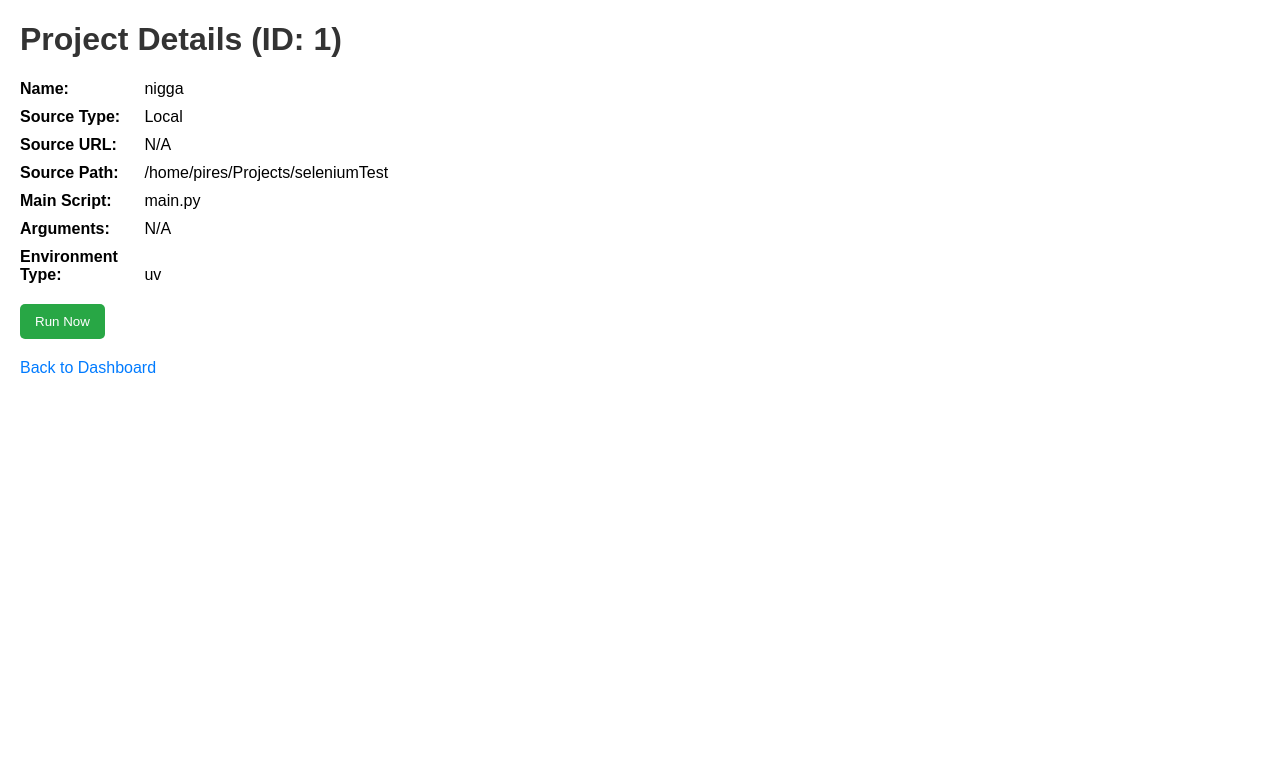
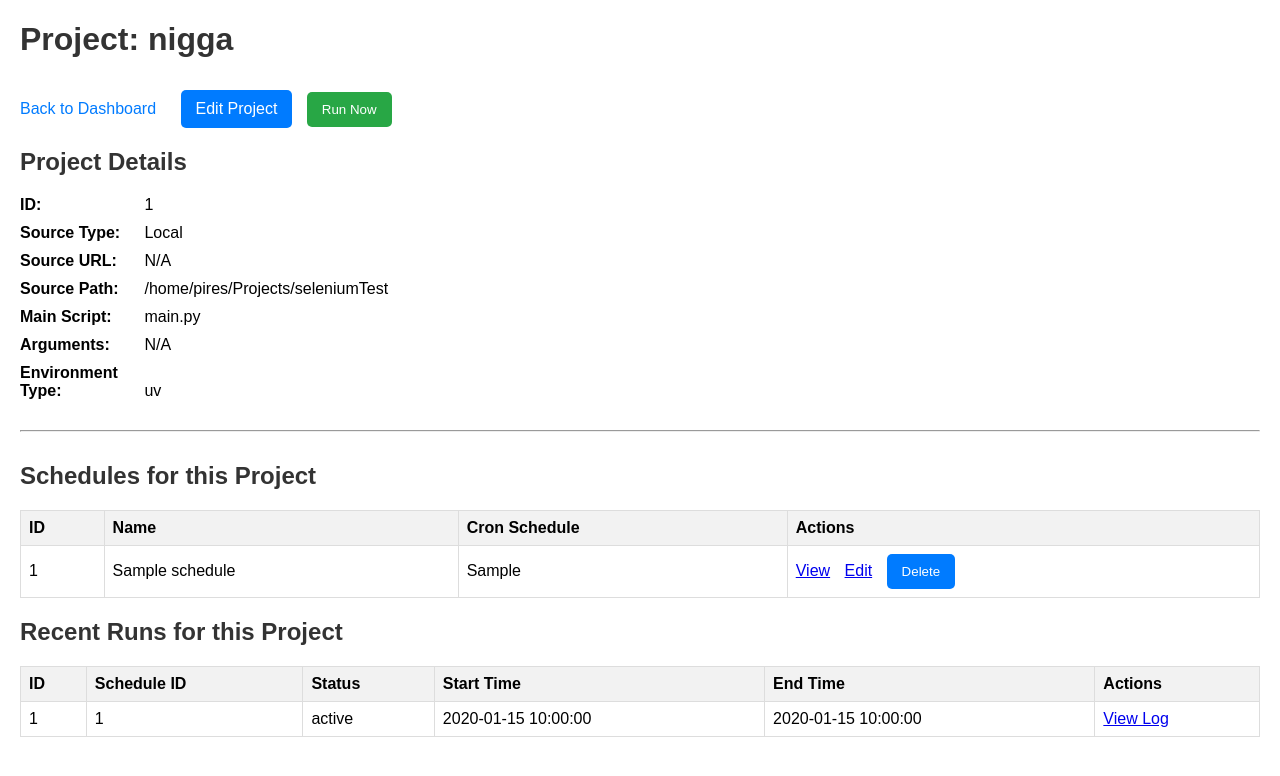
Before and after one commit to RPires27/PyOrchestrator, a FastAPI app: page /projects/1 in a window 1280 px wide. Shown: the top 776 px of the page. Run offline with FastAPI, Linux system fonts and the light colour scheme; tables that the repository leaves empty hold one stand-in row (values such as "Sample post").

Commit message:
feat: refactor UI to be project-centric, displaying schedules and runs on project detail page

```diff
--- a/app/crud/run.py
+++ b/app/crud/run.py
@@ -7,7 +7,10 @@ def get_run(db: Session, run_id: int):
     return db.query(Run).filter(Run.id == run_id).first()
 
 def get_runs(db: Session, skip: int = 0, limit: int = 100):
-    return db.query(Run).offset(skip).limit(limit).all()
+    return db.query(Run).order_by(Run.start_time.desc()).offset(skip).limit(limit).all()
+
+def get_runs_by_project_id(db: Session, project_id: int, skip: int = 0, limit: int = 100):
+    return db.query(Run).filter(Run.project_id == project_id).order_by(Run.start_time.desc()).offset(skip).limit(limit).all()
 
 def create_run(db: Session, run: RunCreate):
     db_run = Run(**run.model_dump())
--- a/app/main.py
+++ b/app/main.py
@@ -45,13 +45,9 @@ def shutdown_event():
 @app.get("/", response_class=HTMLResponse)
 async def dashboard(request: Request, db: Session = Depends(get_db)):
     projects_data = crud_project.get_projects(db)
-    schedules_data = crud_schedule.get_schedules(db)
-    runs_data = crud_run.get_runs(db, limit=10) # Get last 10 runs
     return templates.TemplateResponse("index.html", {
         "request": request,
-        "projects": projects_data,
-        "schedules": schedules_data,
-        "runs": runs_data
+        "projects": projects_data
     })
 
 @app.get("/projects/add", response_class=HTMLResponse)
@@ -157,12 +153,68 @@ async def create_schedule_from_form(
 
     return RedirectResponse(url="/", status_code=303)
 
+@app.get("/schedules/{schedule_id}/edit", response_class=HTMLResponse)
+async def edit_schedule_form(request: Request, schedule_id: int, db: Session = Depends(get_db)):
+    schedule = crud_schedule.get_schedule(db, schedule_id=schedule_id)
+    if schedule is None:
+        raise HTTPException(status_code=404, detail="Schedule not found")
+    projects_data = crud_project.get_projects(db) # Need projects for the dropdown
+    return templates.TemplateResponse("edit_schedule.html", {"request": request, "schedule": schedule, "projects": projects_data})
+
+@app.post("/schedules/{schedule_id}/edit", response_class=HTMLResponse)
+async def update_schedule_from_form(
+    request: Request,
+    schedule_id: int,
+    name: str = Form(...),
+    project_id: int = Form(...),
+    cron_schedule: str = Form(...),
+    db: Session = Depends(get_db)
+):
+    schedule_update = schema_schedule.ScheduleCreate(
+        name=name,
+        project_id=project_id,
+        cron_schedule=cron_schedule
+    )
+    db_schedule = crud_schedule.update_schedule(db, schedule_id=schedule_id, schedule=schedule_update)
+    if db_schedule is None:
+        raise HTTPException(status_code=404, detail="Schedule not found")
+
+    scheduler: SchedulerService = request.app.state.scheduler
+    try:
+        scheduler.remove_job(db_schedule.id)
+    except Exception as e:
+        print(f"Error removing job: {e}")
+    scheduler.schedule_job(db_schedule.id, db_schedule.project_id, db_schedule.cron_schedule)
+
+    return RedirectResponse(url="/", status_code=303)
+
+@app.post("/schedules/{schedule_id}/delete", response_class=RedirectResponse)
+async def delete_schedule_from_ui(request: Request, schedule_id: int, db: Session = Depends(get_db)):
+    db_schedule = crud_schedule.delete_schedule(db, schedule_id=schedule_id)
+    if db_schedule is None:
+        raise HTTPException(status_code=404, detail="Schedule not found")
+
+    scheduler: SchedulerService = request.app.state.scheduler
+    try:
+        scheduler.remove_job(db_schedule.id)
+    except Exception as e:
+        print(f"Error removing job: {e}")
+
+    return RedirectResponse(url="/", status_code=303)
+
 @app.get("/projects/{project_id}", response_class=HTMLResponse)
 async def project_detail(request: Request, project_id: int, db: Session = Depends(get_db)):
     project = crud_project.get_project(db, project_id=project_id)
     if project is None:
         raise HTTPException(status_code=404, detail="Project not found")
-    return templates.TemplateResponse("project_detail.html", {"request": request, "project": project})
+    schedules_data = crud_schedule.get_schedules_by_project_id(db, project_id=project_id)
+    runs_data = crud_run.get_runs_by_project_id(db, project_id=project_id, limit=10)
+    return templates.TemplateResponse("project_detail.html", {
+        "request": request,
+        "project": project,
+        "schedules": schedules_data,
+        "runs": runs_data
+    })
 
 @app.post("/projects/{project_id}/run", response_class=RedirectResponse)
 async def run_project_now(project_id: int, background_tasks: BackgroundTasks, db: Session = Depends(get_db)):
--- a/templates/project_detail.html
+++ b/templates/project_detail.html
@@ -4,17 +4,33 @@
     <title>Project Details</title>
     <style>
         body { font-family: Arial, sans-serif; margin: 20px; }
-        h1 { color: #333; }
+        h1, h2, h3 { color: #333; }
         div { margin-bottom: 10px; }
         strong { display: inline-block; width: 120px; }
-        .back-link { display: block; margin-top: 20px; color: #007bff; text-decoration: none; }
-        .run-now-button { padding: 10px 15px; background-color: #28a745; color: white; border: none; border-radius: 5px; cursor: pointer; margin-top: 10px; }
+        table { width: 100%; border-collapse: collapse; margin-bottom: 20px; }
+        th, td { border: 1px solid #ddd; padding: 8px; text-align: left; }
+        th { background-color: #f2f2f2; }
+        .back-link { display: inline-block; margin-top: 20px; margin-right: 20px; color: #007bff; text-decoration: none; }
+        .action-link { margin-right: 10px; }
+        .button-link, button { display: inline-block; padding: 10px 15px; background-color: #007bff; color: white; text-decoration: none; border-radius: 5px; margin-right: 10px; border: none; cursor: pointer; }
+        .button-link:hover, button:hover { background-color: #0056b3; }
+        .run-now-button { background-color: #28a745; }
         .run-now-button:hover { background-color: #218838; }
     </style>
 </head>
 <body>
-    <h1>Project Details (ID: {{ project.id }})</h1>
-    <div><strong>Name:</strong> {{ project.name }}</div>
+    <h1>Project: {{ project.name }}</h1>
+
+    <div>
+        <a href="/" class="back-link">Back to Dashboard</a>
+        <a href="/projects/{{ project.id }}/edit" class="button-link">Edit Project</a>
+        <form action="/projects/{{ project.id }}/run" method="post" style="display:inline;">
+            <button type="submit" class="run-now-button">Run Now</button>
+        </form>
+    </div>
+
+    <h2>Project Details</h2>
+    <div><strong>ID:</strong> {{ project.id }}</div>
     <div><strong>Source Type:</strong> {{ project.source_type }}</div>
     <div><strong>Source URL:</strong> {{ project.source_url if project.source_url else 'N/A' }}</div>
     <div><strong>Source Path:</strong> {{ project.source_path }}</div>
@@ -22,10 +38,61 @@
     <div><strong>Arguments:</strong> {{ project.arguments if project.arguments else 'N/A' }}</div>
     <div><strong>Environment Type:</strong> {{ project.environment_type }}</div>
 
-    <form action="/projects/{{ project.id }}/run" method="post">
-        <button type="submit" class="run-now-button">Run Now</button>
-    </form>
+    <hr style="margin: 30px 0;">
 
-    <a href="/" class="back-link">Back to Dashboard</a>
+    <h2>Schedules for this Project</h2>
+    <table>
+        <thead>
+            <tr>
+                <th>ID</th>
+                <th>Name</th>
+                <th>Cron Schedule</th>
+                <th>Actions</th>
+            </tr>
+        </thead>
+        <tbody>
+            {% for schedule in schedules %}
+            <tr>
+                <td>{{ schedule.id }}</td>
+                <td>{{ schedule.name }}</td>
+                <td>{{ schedule.cron_schedule }}</td>
+                <td>
+                    <a href="/schedules/{{ schedule.id }}" class="action-link">View</a>
+                    <a href="/schedules/{{ schedule.id }}/edit" class="action-link">Edit</a>
+                    <form action="/schedules/{{ schedule.id }}/delete" method="post" style="display:inline;" onsubmit="return confirm('Are you sure you want to delete this schedule?');">
+                        <button type="submit" class="action-link">Delete</button>
+                    </form>
+                </td>
+            </tr>
+            {% endfor %}
+        </tbody>
+    </table>
+
+    <h2>Recent Runs for this Project</h2>
+    <table>
+        <thead>
+            <tr>
+                <th>ID</th>
+                <th>Schedule ID</th>
+                <th>Status</th>
+                <th>Start Time</th>
+                <th>End Time</th>
+                <th>Actions</th>
+            </tr>
+        </thead>
+        <tbody>
+            {% for run in runs %}
+            <tr>
+                <td>{{ run.id }}</td>
+                <td>{{ run.schedule_id if run.schedule_id else 'Manual' }}</td>
+                <td>{{ run.status }}</td>
+                <td>{{ run.start_time }}</td>
+                <td>{{ run.end_time if run.end_time else 'N/A' }}</td>
+                <td><a href="/runs/{{ run.id }}">View Log</a></td>
+            </tr>
+            {% endfor %}
+        </tbody>
+    </table>
+
 </body>
 </html>
```
Also changed, not shown: templates/edit_schedule.html (added, +40 -0 lines), templates/index.html (+1 -65 lines), orchestrator.db.
